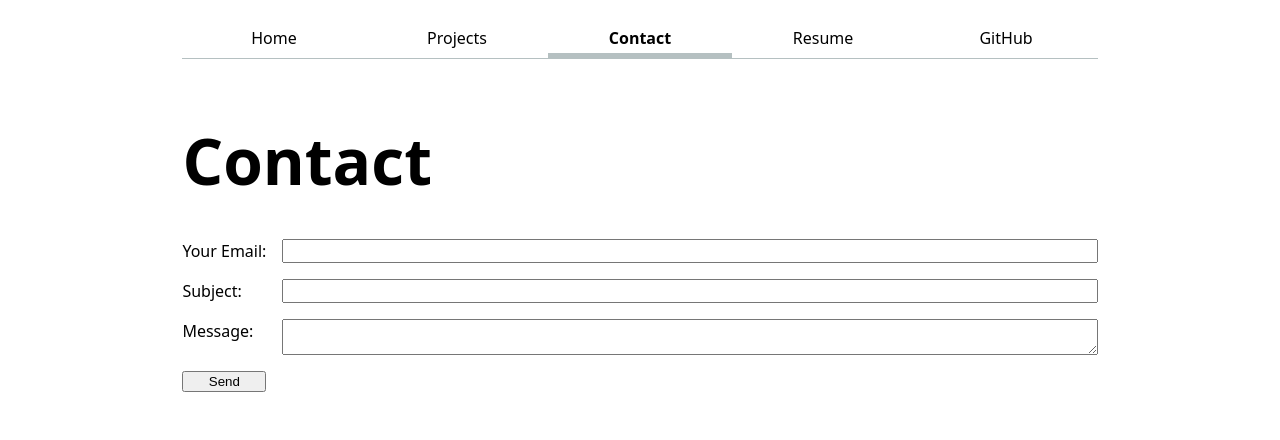
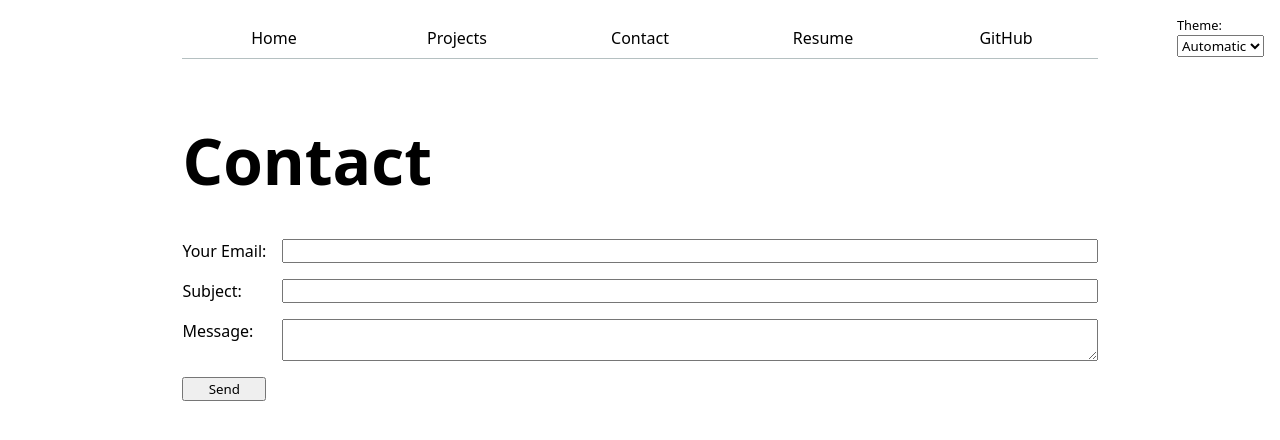
Before and after one commit to two-twentyseven/portfolio, a plain HTML site: page contact/index.html in a window 1280 px wide. Drawn offline with Linux system fonts and the light colour scheme.

Commit message:
Lab 3 Changes
Added JS for light and dark mode, updated the navbar

```diff
--- a/contact/index.html
+++ b/contact/index.html
@@ -5,15 +5,11 @@
     <meta name="viewport" content="width=device-width, initial-scale=1.0">
     <title>Contact</title>
     <link rel="stylesheet" href="../style.css">
+    <script type="module" src="/global.js"></script>
+
 </head>
 <body>
-    <nav>
-        <a href="../index.html">Home</a>
-        <a href="../projects/">Projects</a>
-        <a href="../contact/" class="current">Contact</a>
-        <a href="../resume/">Resume</a>
-        <a href="https://github.com/two-twentyseven" target="_blank">GitHub</a>
-    </nav>
+
     <h1>Contact</h1>
     <form action="mailto:hflett@ucsd.edu" method="POST" enctype="text/plain">
         <label>
--- /dev/null
+++ b/global.js
@@ -0,0 +1,65 @@
+console.log("IT'S ALIVE!");
+
+function $$(selector, context = document) {
+  return Array.from(context.querySelectorAll(selector));
+}
+
+// Navigation
+const BASE_PATH = (location.hostname === "localhost" || location.hostname === "127.0.0.1")
+  ? "/"
+  : "/website/";
+
+let pages = [
+  { url: '', title: 'Home' },
+  { url: 'projects/', title: 'Projects' },
+  { url: 'contact/', title: 'Contact' },
+  { url: 'resume/', title: 'Resume' },
+  { url: 'https://github.com/two-twentyseven', title: 'GitHub' },
+];
+
+let nav = document.createElement('nav');
+document.body.prepend(nav);
+
+for (let p of pages) {
+  let url = p.url;
+  if (!url.startsWith('http')) {
+    url = BASE_PATH + url;
+  }
+  let a = document.createElement('a');
+  a.href = url;
+  a.textContent = p.title;
+  if (a.host !== location.host) {
+    a.target = '_blank';
+  }
+  if (a.host === location.host && a.pathname === location.pathname) {
+    a.classList.add('current');
+  }
+  nav.append(a);
+}
+
+// Color scheme switcher
+document.body.insertAdjacentHTML(
+  'afterbegin',
+  `
+  <label class="color-scheme">
+    Theme:
+    <select>
+      <option value="light dark">Automatic</option>
+      <option value="light">Light</option>
+      <option value="dark">Dark</option>
+    </select>
+  </label>`,
+);
+
+let select = document.querySelector('.color-scheme select');
+
+if ("colorScheme" in localStorage) {
+  document.documentElement.style.setProperty('color-scheme', localStorage.colorScheme);
+  select.value = localStorage.colorScheme;
+}
+
+select.addEventListener('change', (event) => {
+  console.log('color scheme changed to', event.target.value);
+  document.documentElement.style.setProperty('color-scheme', event.target.value);
+  localStorage.colorScheme = event.target.value;
+});
--- a/style.css
+++ b/style.css
@@ -8,8 +8,15 @@ body {
   padding: 10px;
 }
 
+html {
+  color-scheme: light dark;
+}
+
 nav {
   display: flex;
+  --border-color: oklch(50% 10% 200 / 40%);
+  border-bottom-color: var(--border-color);
+
 }
 nav a {
   flex:1;
@@ -47,6 +54,14 @@ label {
   grid-template-columns: subgrid;
   grid-column: 1 / -1;
 }
+
+label.color-scheme {
+  position: absolute;
+  top: 1rem;
+  right: 1rem;
+  font-size: 80%;
+}
+
 .projects {
   display: grid;
   grid-template-columns: repeat(auto-fill, minmax(15em, 1fr));
@@ -114,3 +129,6 @@ section {
 .sidebar-section ul li {
   margin-bottom: 0.3em;
 }
+input, textarea, button, select {
+  font-family: inherit;
+}
```
Also changed, not shown: index.html (+1 -7 lines), projects/index.html (+2 -7 lines), resume/index.html (+2 -7 lines).
